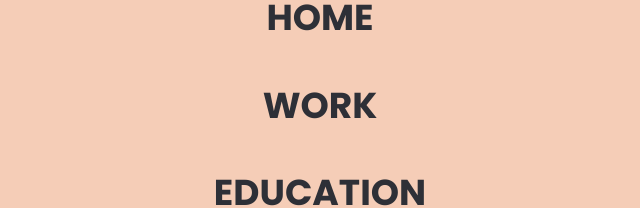
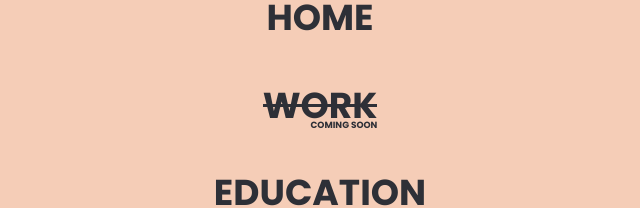
Before and after one commit to mohamed-ndoye811/webcv, a React (Create React App) app: page /skills in a window 1280 px wide. Both pictures are taken after a click on the element 640 px from the left and 39 px from the top of the page. Shown: the part 207-415 px from the top of the page, without its empty margins (320-960 px from the left). Built offline with nearby package versions, Linux system fonts and the light colour scheme.

Commit message:
Final updates again

```diff
--- a/src/components/Icon.jsx
+++ b/src/components/Icon.jsx
@@ -43,10 +43,15 @@ export default function Icon(props) {
       name: "Svelte",
     },
   ];
+
   return (
     <>
       <img
-        src={"./img/programming-languages/" + props.src + ".svg"}
+        src={
+          "./img/programming-languages/" +
+          languages.find((pl) => pl.img === props.src).img +
+          ".svg"
+        }
         alt={props.alt}
         className="iconImg"
       ></img>
--- a/src/components/Menu.jsx
+++ b/src/components/Menu.jsx
@@ -190,11 +190,9 @@ export default function Menu(props) {
               return (
                 <li key={link.key}>
                   <Link
-                    className={
-                      menuDisplayed && !navLinkClicked
-                        ? "navLinks"
-                        : "navLinks no-hover"
-                    }
+                    className={`navLinks ${
+                      menuDisplayed && !navLinkClicked ? "" : "no-hover"
+                    } ${link.title === "Work" ? "coming-soon" : ""}`}
                     onClick={() => {
                       menuDisplayed = menuDisplayed ? false : true;
                       hamIconToggle("hide");
--- a/src/scss/components/_menu.scss
+++ b/src/scss/components/_menu.scss
@@ -59,6 +59,8 @@
 
   nav {
     height: 80vh;
+    width: -webkit-fit-content;
+    width: -moz-fit-content;
     width: fit-content;
     padding: 7em 0;
 
@@ -81,6 +83,28 @@
           font-weight: 700;
           text-transform: uppercase;
           pointer-events: all;
+
+          &.coming-soon {
+            pointer-events: none;
+            text-decoration: line-through;
+
+            &::after {
+              content: "Coming soon";
+              color: $clr-secondary;
+              background-color: transparent;
+              display: block;
+              height: -webkit-fit-content;
+              height: -moz-fit-content;
+              height: fit-content;
+              width: -webkit-fit-content;
+              width: -moz-fit-content;
+              width: fit-content;
+              font-size: 0.25em;
+              position: absolute;
+              right: 0;
+              bottom: 0.1em;
+            }
+          }
 
           @include screen-max($tablet) {
             font-size: 5em;
--- a/src/scss/pages/_skills.scss
+++ b/src/scss/pages/_skills.scss
@@ -35,8 +35,9 @@
         img {
           align-self: center;
           justify-self: center;
-          height: 5em;
+          height: 7em;
           transform-origin: center;
+          transform: scale(0.8);
           @include screen-max($desktop) {
             height: 75px;
           }
```
